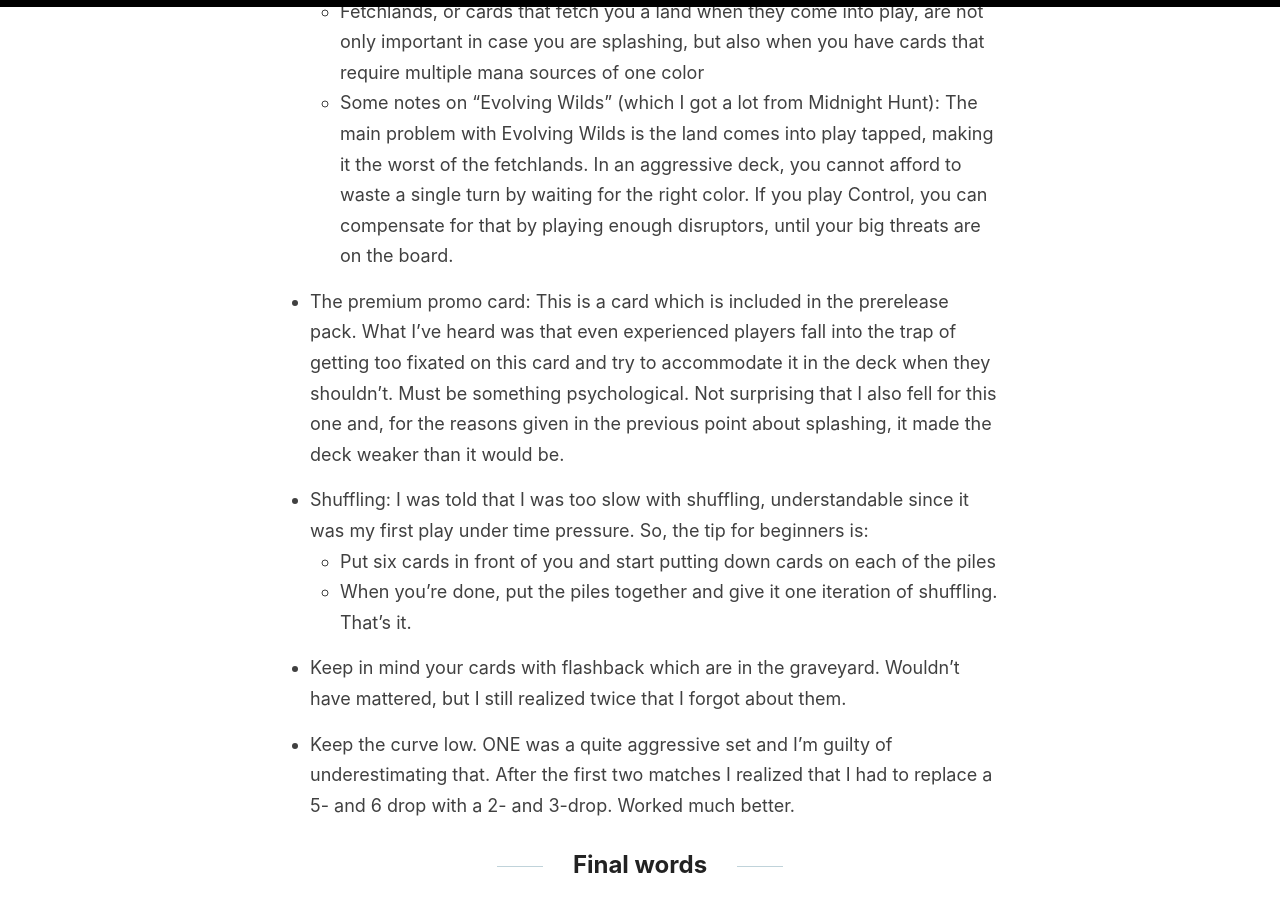
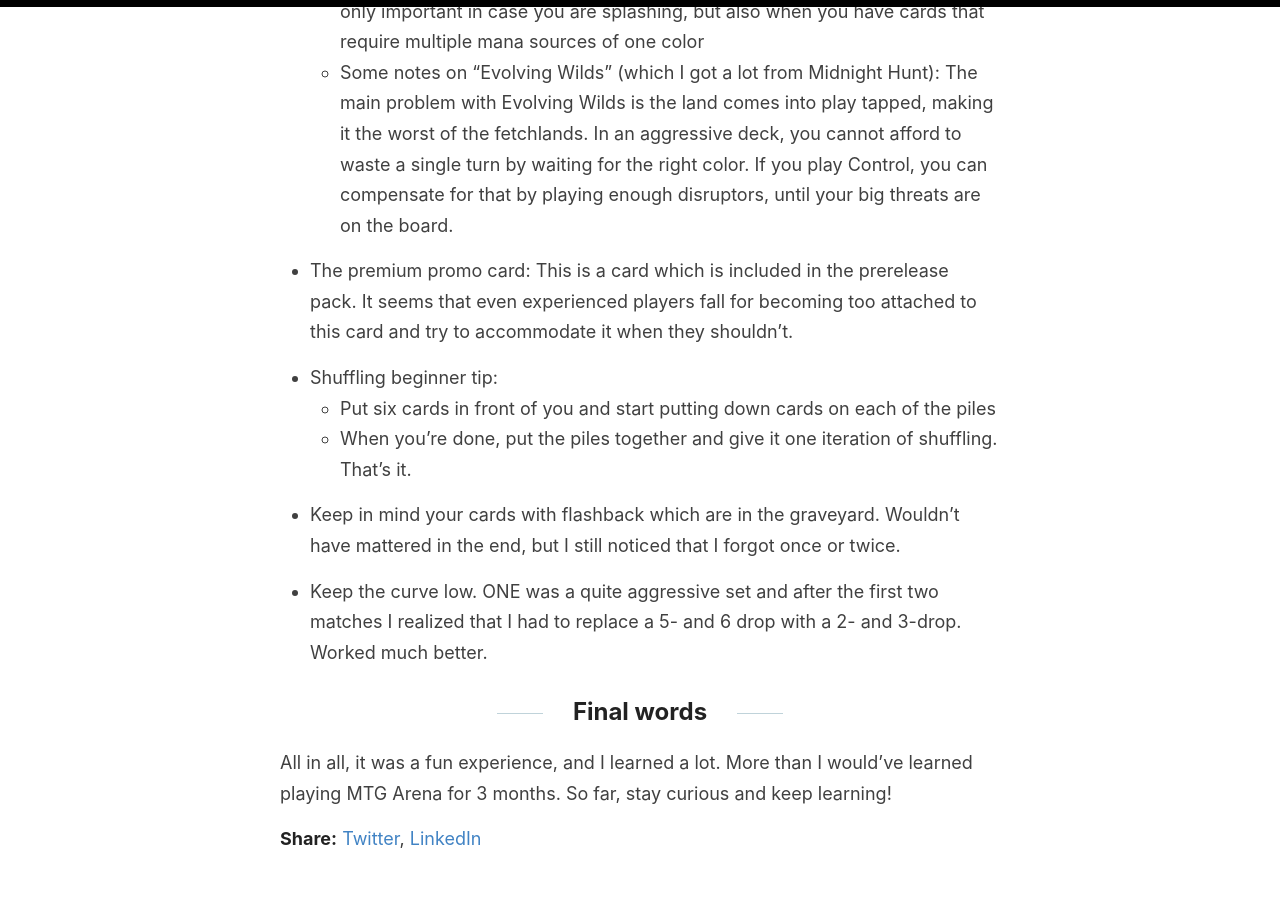
Before and after one commit to helmutlutz/blog, a Jekyll site: the page built from docs/_posts/2023-02-14-phyrexia-all-will-be-one-sealed.markdown, in a window 1280 px wide and 900 px high, scrolled down 2139 px. Built offline with Jekyll 4.4.1, drawn with Linux system fonts in a browser that asks for light colours; some of the changed text lies outside the part shown.

Commit message:
revised the one-sealed article

```diff
--- a/docs/_posts/2023-02-14-phyrexia-all-will-be-one-sealed.markdown
+++ b/docs/_posts/2023-02-14-phyrexia-all-will-be-one-sealed.markdown
@@ -19,7 +19,7 @@
 
 ## Lessons learned
 - Splashing
-	- Splashing needs some more lands apart from fetchlands. I never played splashed decks before, so I never bothered to so some research on splashing. One bad choice was to include my signature card (1, 1R, 1G). In order to cast that card consistently on curve, I would have needed 9 mountains (for a 75% chance). A good article on why this was a bad idea can be found here: [To Splash or Not to Splash in Limited?][splashing-limited]
+	- Splashing needs some more lands apart from fetchlands. I splashed for my signature card (1, 1R, 1G), but in order to cast that card on curve, I would have needed 9 mountains (for a 75% chance), even better 10. A good article on why this was a bad idea can be found here: [To Splash or Not to Splash in Limited?][splashing-limited]
 		- As a rule of thumb, you want to have 4-5 lands for 1-2 colored spells (with only one colored mana), to consistently cast a spell "on curve"
 		- Splash only for cards with high converted mana cost
 		- Splash only for single colored-cards
@@ -30,15 +30,15 @@
 	- Fetchlands, or cards that fetch you a land when they come into play, are not only important in case you are splashing, but also when you have cards that require multiple mana sources of one color
 	- Some notes on "Evolving Wilds" (which I got a lot from Midnight Hunt): The main problem with Evolving Wilds is the land comes into play tapped, making it the worst of the fetchlands. In an aggressive deck, you cannot afford to waste a single turn by waiting for the right color. If you play Control, you can compensate for that by playing enough disruptors, until your big threats are on the board.
 
-- The premium promo card: This is a card which is included in the prerelease pack. What I've heard was that even experienced players fall into the trap of getting too fixated on this card and try to accommodate it in the deck when they shouldn't. Must be something psychological. Not surprising that I also fell for this one and, for the reasons given in the previous point about splashing, it made the deck weaker than it would be.
+- The premium promo card: This is a card which is included in the prerelease pack. It seems that even experienced players fall for becoming too attached to this card and try to accommodate it when they shouldn't.
 
-- Shuffling: I was told that I was too slow with shuffling, understandable since it was my first play under time pressure. So, the tip for beginners is:
+- Shuffling beginner tip:
   - Put six cards in front of you and start putting down cards on each of the piles
   - When you're done, put the piles together and give it one iteration of shuffling. That's it.
 
-- Keep in mind your cards with flashback which are in the graveyard. Wouldn't have mattered, but I still realized twice that I forgot about them.
+- Keep in mind your cards with flashback which are in the graveyard. Wouldn't have mattered in the end, but I still noticed that I forgot once or twice.
 
-- Keep the curve low. ONE was a quite aggressive set and I'm guilty of underestimating that. After the first two matches I realized that I had to replace a 5- and 6 drop with a 2- and 3-drop. Worked much better.
+- Keep the curve low. ONE was a quite aggressive set and after the first two matches I realized that I had to replace a 5- and 6 drop with a 2- and 3-drop. Worked much better.
 
 ## Final words
 All in all, it was a fun experience, and I learned a lot. More than I would've learned playing MTG Arena for 3 months. So far, stay curious and keep learning!
--- a/docs/_posts/2023-06-22-prediction-intervals.markdown
+++ b/docs/_posts/2023-06-22-prediction-intervals.markdown
@@ -6,7 +6,7 @@
 tags: MachineLearning
 ---
 ![Uncertainty](/images/prediction-intervals/article_header.jpg)
-*"Uncertainty" (this image was created with the assistance of Stable Diffusion)*
+*"Cosmic Uncertainty" (this image was created with the assistance of Stable Diffusion)*
 
 When using machine learning (ML) applications, end-users often seek a reliable measure to assess the uncertainty of predictions. This is especially true when the stakes are high, such as medical diagnosis or accident prevention. One such measure are *prediction intervals*. When you're working in python, they are basically just one more wrapper for your model. From my experience, the value of an uncertainty measure is often underestimated by end users at the start of the project. But in the end, it can make all the difference when it comes to user experience and adoption.
 <!--more-->
```
